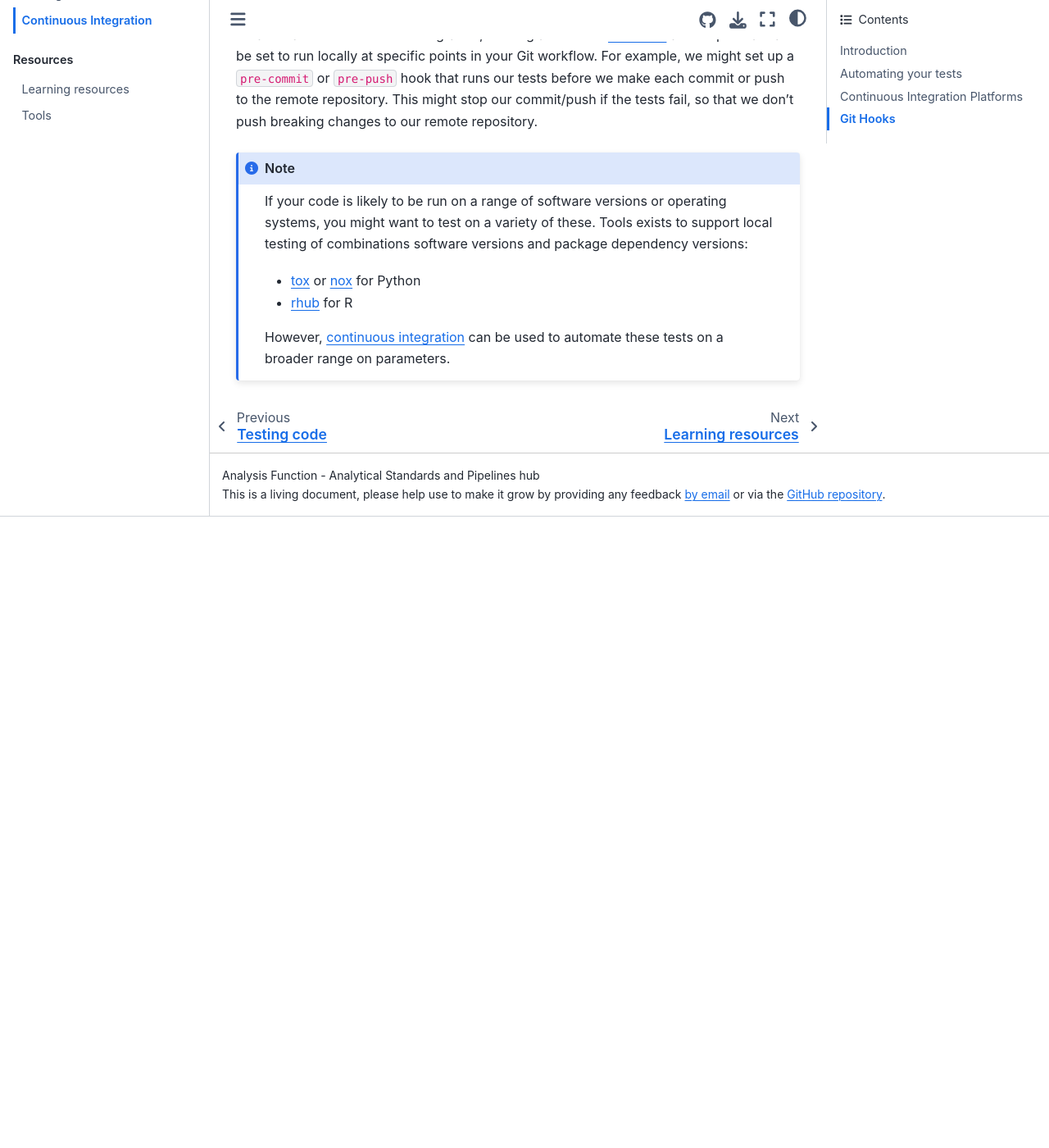
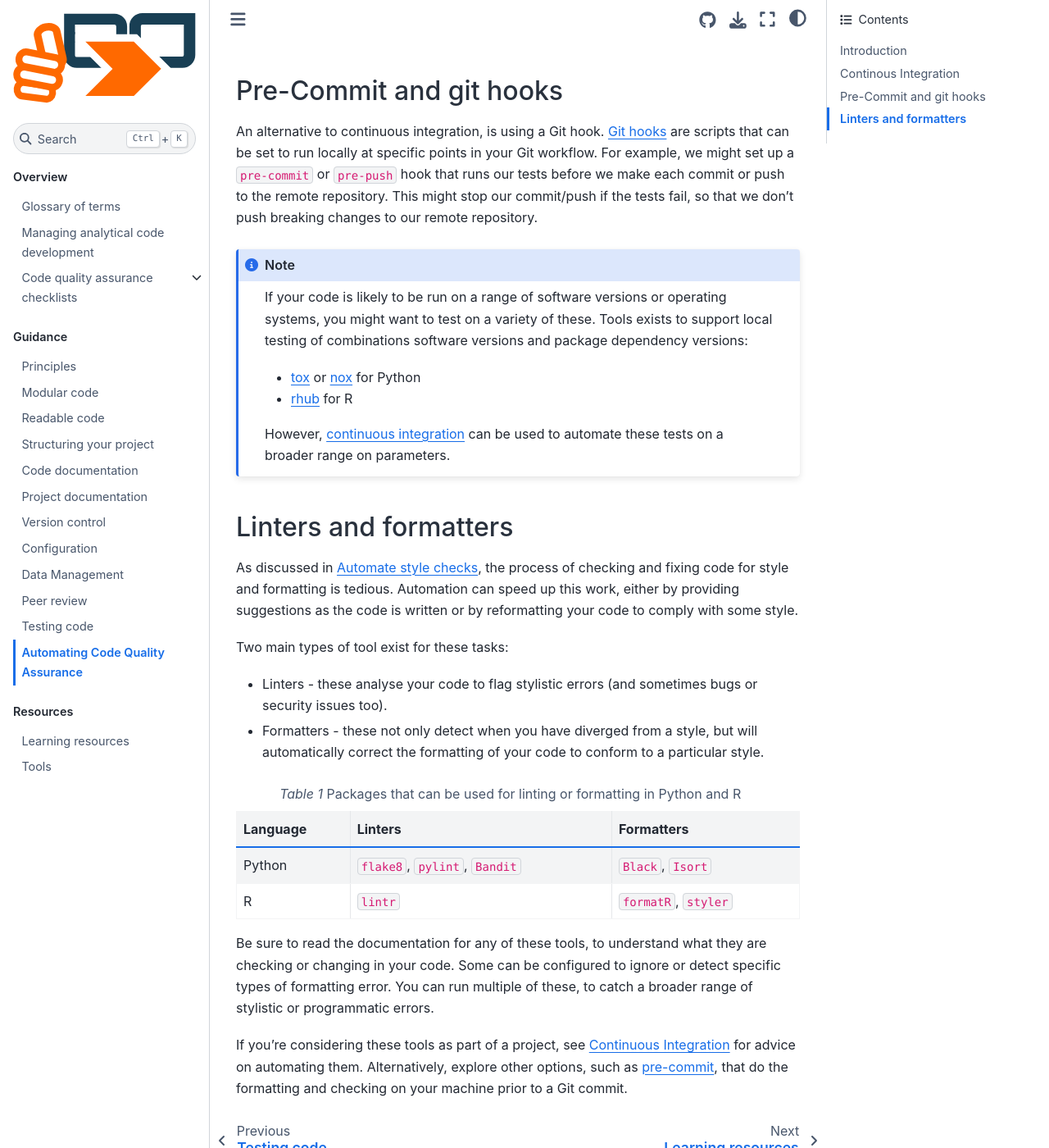
Before and after one commit to best-practice-and-impact/qa-of-code-guidance, a Jupyter Book: the page built from book/continuous_integration.md, in a window 1280 px wide and 1400 px high, scrolled down 1259 px. Shown: the whole window at 82% size. Built offline with Jupyter Book 1.0.4 settings and Sphinx 7.4.7 and the Sphinx Book theme 1.1.4, drawn with Linux system fonts in a browser that asks for light colours; before the commit the page ends 1889 px from its top, so only the background shows below that; some of the changed text lies outside the part shown.

Commit message:
move linters and formatters to automated code QA chapter

````diff
--- a/book/continuous_integration.md
+++ b/book/continuous_integration.md
@@ -1,6 +1,10 @@
-# Continuous Integration
+# Automating Code Quality Assurance
 
 ## Introduction
+
+
+
+## Continous Integration
 
 Continuous integration (CI) describes the practice of frequently committing changes to your code. CI tools support this working pattern by automating routine quality assurance tasks. This includes verifying that your code successfully builds or installs and that your [code tests](testing_code.md) run successfully.
 
@@ -9,7 +13,7 @@ CI is often linked to:
 * Continuous delivery - ensuring that your code is fit for use after each integration
 * Continuous deployment - automatically deploying working code into production
 
-## Automating your tests
+### Automating your tests
 
 Tests should be run whenever you make changes to your project.
 This ensures that changes do not break the existing, intended functionality of your code.
@@ -23,7 +27,7 @@ Additionally, it allows others, who are reviewing your code, to see the results
 
 Automation of routine tasks in this way reduces the effort required to merge changes onto the existing code base. This supports frequent commiting and merging of changes. As such, conflicts between multiple contributions should be minimal and that review of these changes simpler. Additionally, the execution environment for CI is defined in a CI workflow configuration, which improves reproducibility when running tests.
 
-## Continuous Integration Platforms
+### Continuous Integration Platforms
 
 * [GitHub Actions](https://github.com/features/actions)
 * [GitLab CI/CD](https://docs.gitlab.com/ee/ci/)
@@ -31,7 +35,7 @@ Automation of routine tasks in this way reduces the effort required to merge cha
 * [Jenkins](https://www.jenkins.io/)
 * [Coveralls](https://coveralls.io/)
 
-## Git Hooks
+## Pre-Commit and git hooks
 
 An alternative to continuous integration, is using a Git hook.
 [Git hooks](https://git-scm.com/docs/githooks) are scripts that can be set to run locally at specific points in your Git workflow.
@@ -45,3 +49,33 @@ If your code is likely to be run on a range of software versions or operating sy
 
 However, [continuous integration](continuous-integration) can be used to automate these tests on a broader range on parameters.
 ```
+
+(linters-formatters)=
+
+## Linters and formatters
+
+As discussed in [](automate-style-checks), the process of checking and fixing code for style and formatting is tedious. Automation can speed up this work, either by providing suggestions as the code is written or by reformatting your code to comply with some style.
+
+Two main types of tool exist for these tasks:
+
+* Linters - these analyse your code to flag stylistic errors (and sometimes bugs or security issues too).
+* Formatters - these not only detect when you have diverged from a style, but will automatically correct the formatting of your code to conform to a particular style.
+
+```{list-table} Packages that can be used for linting or formatting in Python and R
+:header-rows: 1
+:name: linters
+
+* - Language
+  - Linters
+  - Formatters
+* - Python
+  - `flake8`, `pylint`, `Bandit`
+  - `Black`, `Isort`
+* - R
+  - `lintr`
+  - `formatR`, `styler`
+```
+
+Be sure to read the documentation for any of these tools, to understand what they are checking or changing in your code. Some can be configured to ignore or detect specific types of formatting error. You can run multiple of these, to catch a broader range of stylistic or programmatic errors.
+
+If you're considering these tools as part of a project, see [Continuous Integration](continuous-integration) for advice on automating them. Alternatively, explore other options, such as [pre-commit](https://pre-commit.com/), that do the formatting and checking on your machine prior to a Git commit.
````
Also changed, not shown: book/readable_code.md (+2 -23 lines).
